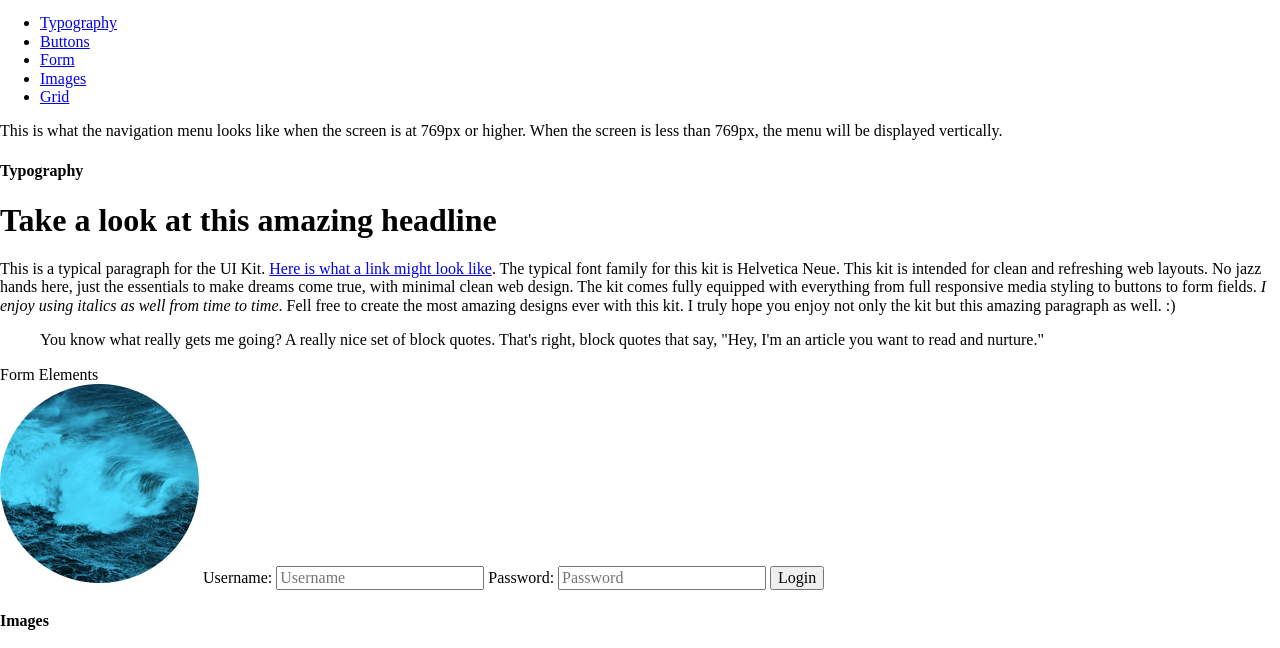
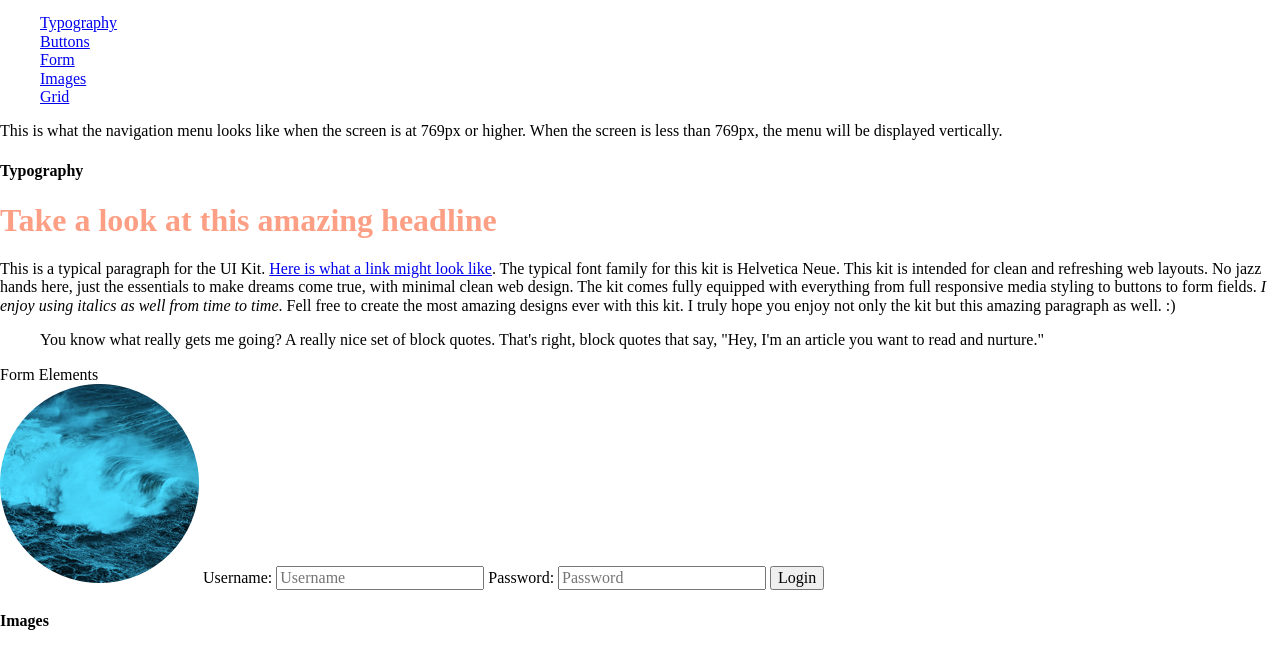
Before and after one commit to erikyoung/styleguide--sass, a plain HTML site: page index.html in a window 1280 px wide. Shown: the part 88-736 px from the top of the page. Drawn offline with Linux system fonts and the light colour scheme.

Commit message:
folder set up and initial styling

```diff
--- a/scss/base/_base.scss
+++ b/scss/base/_base.scss
@@ -3,3 +3,12 @@
 // ul elements
 //p elements
 //a elements
+
+* {
+   box-sizing: border-box;
+
+}
+
+ul {
+    list-style-type: none;
+}
--- a/scss/components/_typography.scss
+++ b/scss/components/_typography.scss
@@ -0,0 +1,3 @@
+.headline--primary {
+	color: $vivid_tangerine;
+}
--- a/scss/utilities/_variables.scss
+++ b/scss/utilities/_variables.scss
@@ -1 +1,3 @@
 //must have at least fonts, breakpoints, and colors
+
+$vivid_tangerine: #fd9f85;
```
Also changed, not shown: css/styles.css, 1 other file.
